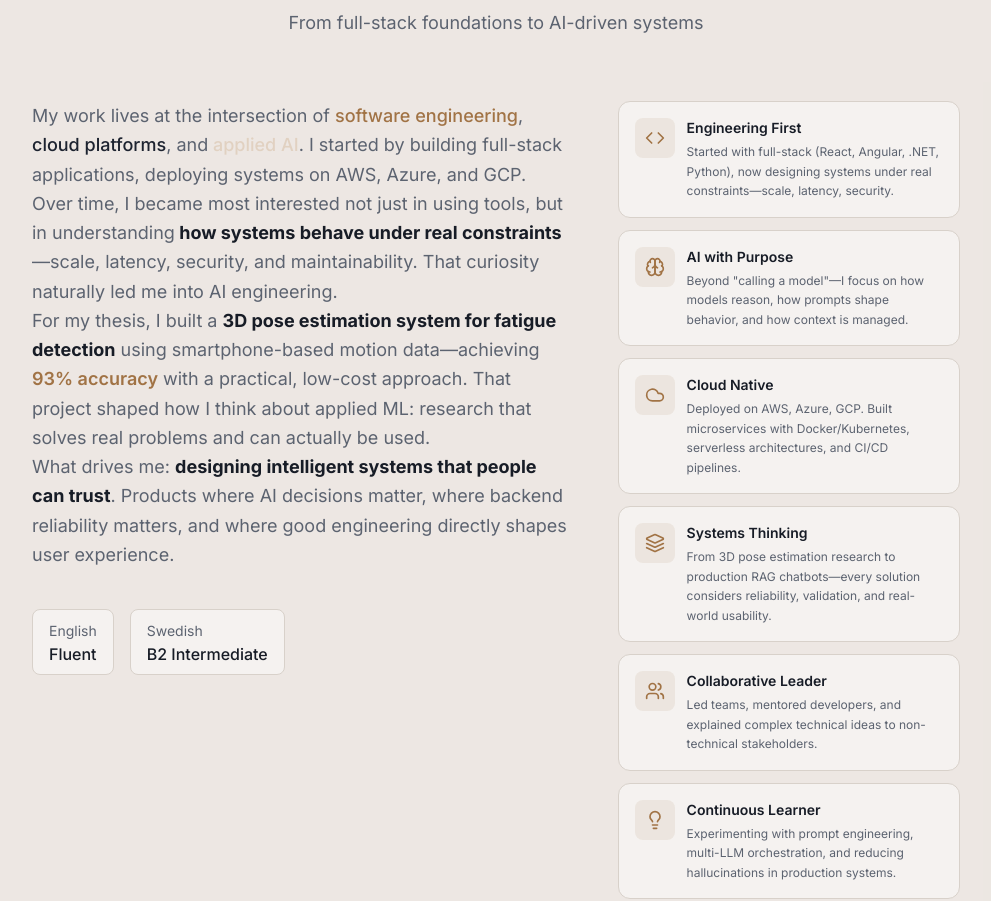
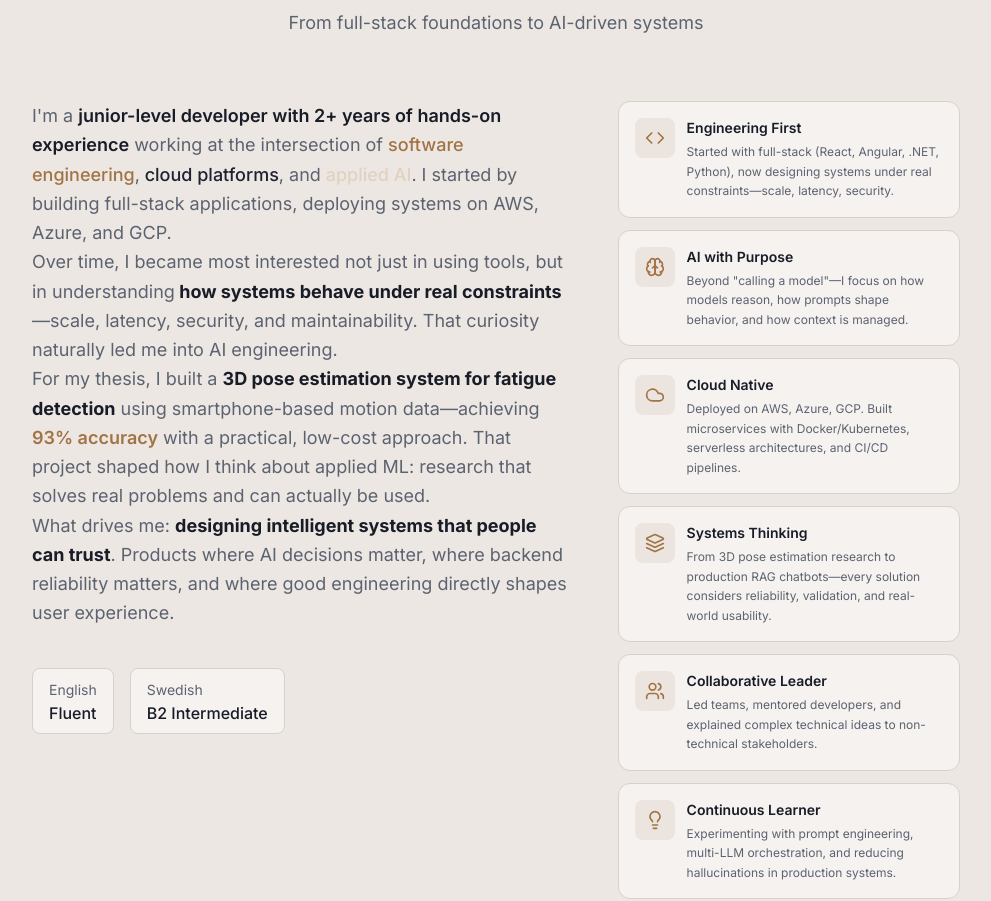
Before and after one commit to simply-Rahul2/Rahul-Portfolio, a React (Vite) app: page / in a window 1280 px wide. Shown: the part 935-1836 px from the top of the page, without its empty margins (288-1279 px from the left). Built offline with nearby package versions, Linux system fonts and the light colour scheme.

Commit message:
Changes
Co-authored-by: simply-Rahul8 <154051568+simply-Rahul8@users.noreply.github.com>

```diff
--- a/src/components/AboutSection.tsx
+++ b/src/components/AboutSection.tsx
@@ -82,7 +82,8 @@ const AboutSection = () => {
             <motion.div variants={itemVariants} className="lg:col-span-3 space-y-6">
               <div className="prose prose-lg dark:prose-invert max-w-none">
                 <p className="text-lg leading-relaxed text-muted-foreground">
-                  My work lives at the intersection of <span className="text-primary font-medium">software engineering</span>,
+                  I'm a <span className="text-foreground font-semibold">junior-level developer with 2+ years of hands-on experience</span> working
+                  at the intersection of <span className="text-primary font-medium">software engineering</span>,
                   <span className="text-secondary font-medium"> cloud platforms</span>, and
                   <span className="text-accent font-medium"> applied AI</span>. I started by building full-stack applications,
                   deploying systems on AWS, Azure, and GCP.
```
